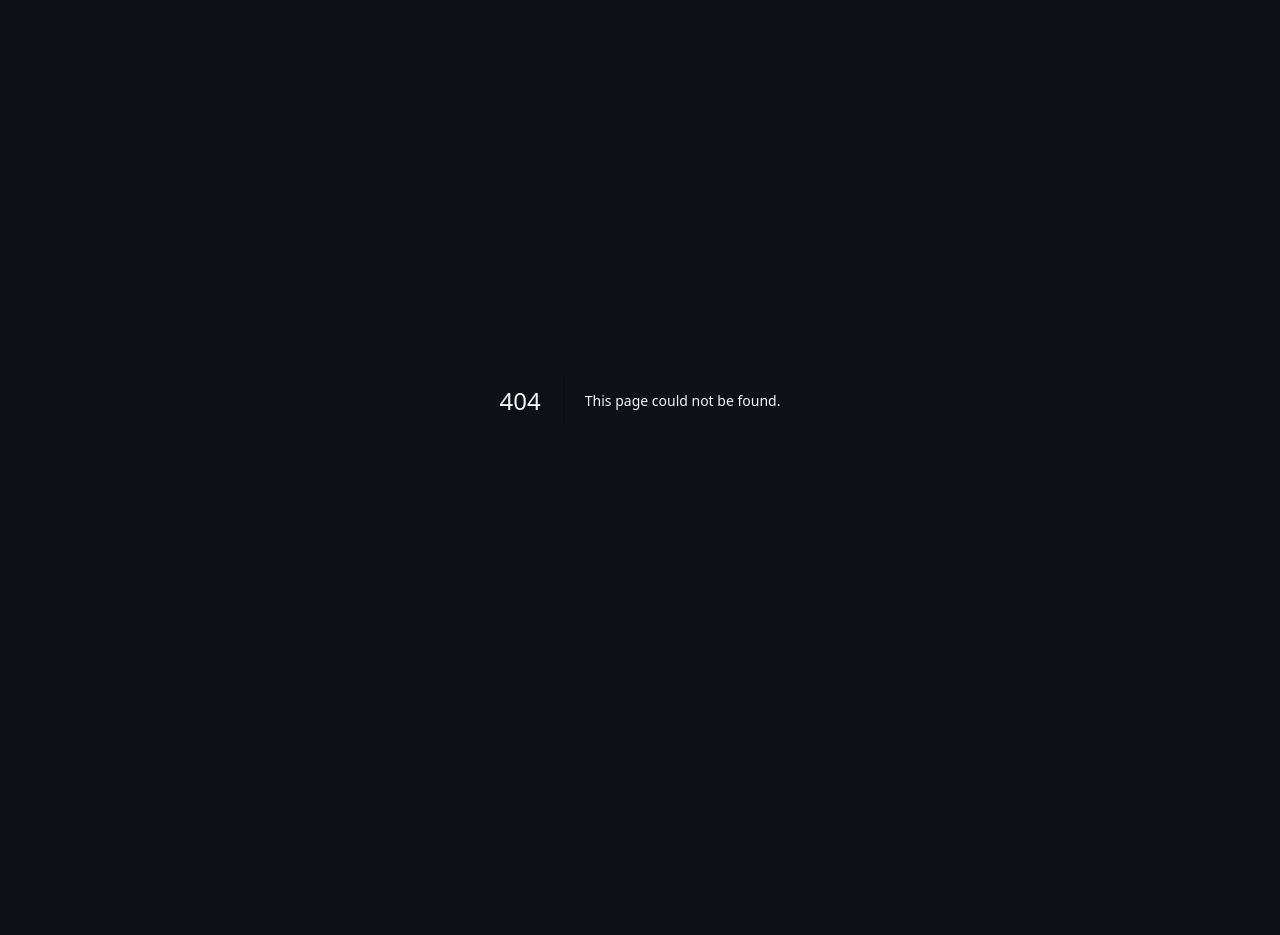
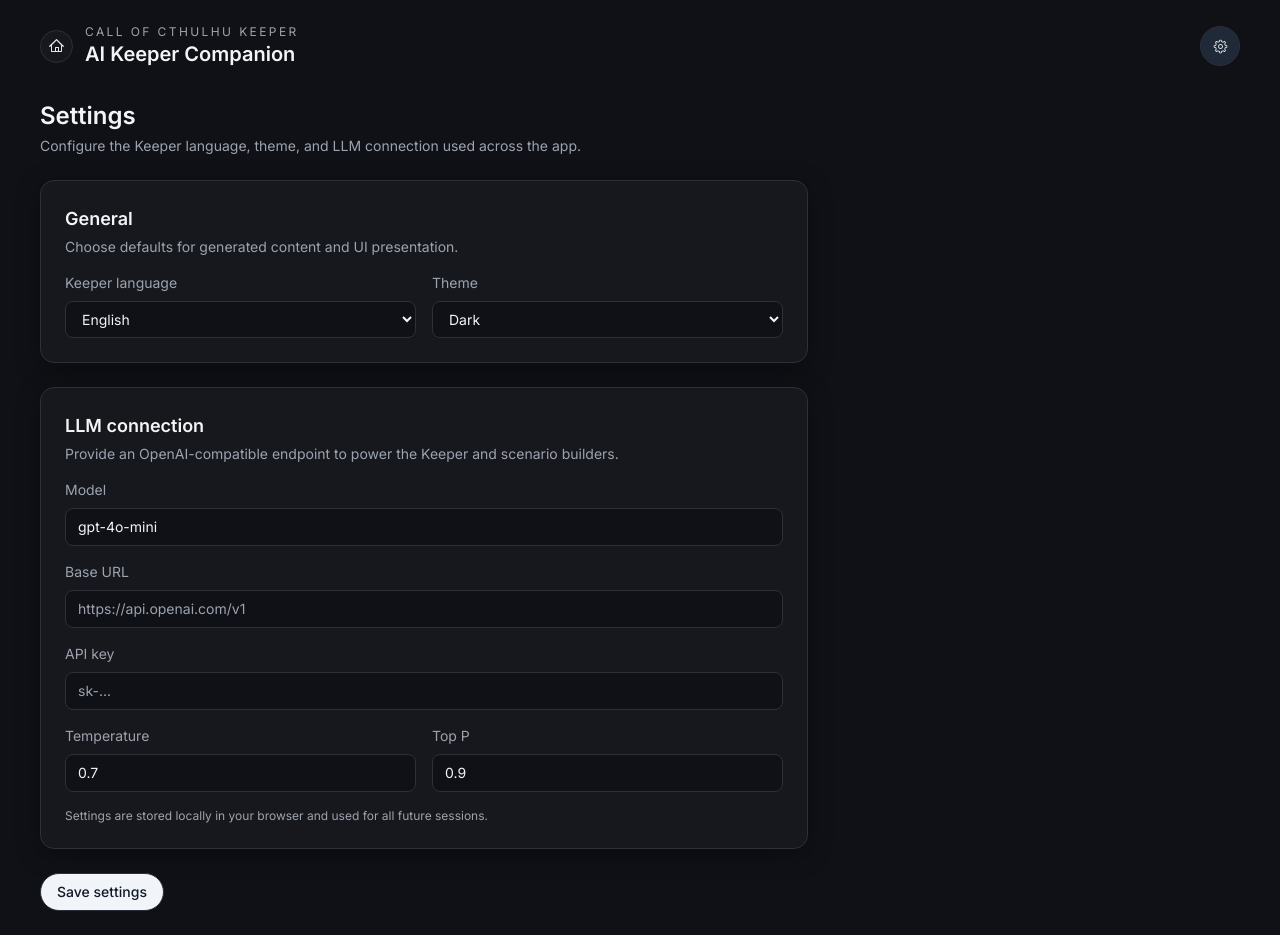
Before and after one commit to gregorshu/codex-of-shadows, a Next.js app: page /settings in a window 1280 px wide. Before the commit this address had no page. Before the commit the page ends 800 px from the top, so only its background shows below. Built offline with nearby package versions, Linux system fonts and the light colour scheme.

Commit message:
Add settings page for app settings

```diff
--- /dev/null
+++ b/src/app/settings/page.tsx
@@ -0,0 +1,165 @@
+"use client";
+
+import { FormEvent, useState } from "react";
+import { AppShell } from "@/components/layout/AppShell";
+import { Card } from "@/components/ui/Card";
+import { Input } from "@/components/ui/Input";
+import { Button } from "@/components/ui/Button";
+import { useAppData } from "@/lib/app-data-context";
+import { KeeperLanguage } from "@/types";
+
+export default function SettingsPage() {
+  const { data, updateData } = useAppData();
+
+  const [language, setLanguage] = useState<KeeperLanguage>(data.settings.language);
+  const [theme, setTheme] = useState<"light" | "dark" | "system">(data.settings.theme);
+  const [model, setModel] = useState(data.settings.llm.model);
+  const [baseUrl, setBaseUrl] = useState(data.settings.llm.baseUrl ?? "");
+  const [apiKey, setApiKey] = useState(data.settings.llm.apiKey ?? "");
+  const [temperature, setTemperature] = useState(
+    data.settings.llm.temperature?.toString() ?? "0.7"
+  );
+  const [topP, setTopP] = useState(data.settings.llm.topP?.toString() ?? "0.9");
+  const [status, setStatus] = useState<"idle" | "saved">("idle");
+
+  const handleSubmit = (event: FormEvent) => {
+    event.preventDefault();
+
+    updateData((prev) => {
+      const parsedTemperature = parseFloat(temperature);
+      const parsedTopP = parseFloat(topP);
+
+      return {
+        ...prev,
+        settings: {
+          ...prev.settings,
+          language,
+          theme,
+          llm: {
+            ...prev.settings.llm,
+            model,
+            baseUrl: baseUrl.trim() || undefined,
+            apiKey: apiKey.trim() || undefined,
+            temperature: Number.isFinite(parsedTemperature)
+              ? parsedTemperature
+              : prev.settings.llm.temperature,
+            topP: Number.isFinite(parsedTopP) ? parsedTopP : prev.settings.llm.topP,
+          },
+        },
+      };
+    });
+
+    setStatus("saved");
+    setTimeout(() => setStatus("idle"), 2000);
+  };
+
+  return (
+    <AppShell>
+      <div className="max-w-3xl space-y-6">
+        <div className="space-y-1">
+          <h1 className="text-2xl font-semibold text-gray-100">Settings</h1>
+          <p className="text-subtle text-sm">
+            Configure the Keeper language, theme, and LLM connection used across the app.
+          </p>
+        </div>
+
+        <form onSubmit={handleSubmit} className="space-y-6">
+          <Card className="space-y-4 p-6">
+            <div className="space-y-1">
+              <h2 className="text-lg font-semibold text-gray-100">General</h2>
+              <p className="text-subtle text-sm">
+                Choose defaults for generated content and UI presentation.
+              </p>
+            </div>
+            <div className="grid gap-4 sm:grid-cols-2">
+              <label className="flex flex-col gap-2 text-sm text-gray-200">
+                <span className="text-subtle">Keeper language</span>
+                <select
+                  value={language}
+                  onChange={(event) => setLanguage(event.target.value as KeeperLanguage)}
+                  className="rounded-lg border border-outline bg-[#0f1116] px-3 py-2 text-sm text-gray-100 focus:outline-none focus:ring-2 focus:ring-slate-400/50"
+                >
+                  <option value="en">English</option>
+                  <option value="ru">Russian</option>
+                </select>
+              </label>
+              <label className="flex flex-col gap-2 text-sm text-gray-200">
+                <span className="text-subtle">Theme</span>
+                <select
+                  value={theme}
+                  onChange={(event) => setTheme(event.target.value as "light" | "dark" | "system")}
+                  className="rounded-lg border border-outline bg-[#0f1116] px-3 py-2 text-sm text-gray-100 focus:outline-none focus:ring-2 focus:ring-slate-400/50"
+                >
+                  <option value="dark">Dark</option>
+                  <option value="light">Light</option>
+                  <option value="system">System</option>
+                </select>
+              </label>
+            </div>
+          </Card>
+
+          <Card className="space-y-4 p-6">
+            <div className="space-y-1">
+              <h2 className="text-lg font-semibold text-gray-100">LLM connection</h2>
+              <p className="text-subtle text-sm">
+                Provide an OpenAI-compatible endpoint to power the Keeper and scenario builders.
+              </p>
+            </div>
+            <div className="grid gap-4">
+              <Input
+                label="Model"
+                value={model}
+                onChange={(event) => setModel(event.target.value)}
+                placeholder="gpt-4o-mini"
+              />
+              <Input
+                label="Base URL"
+                value={baseUrl}
+                onChange={(event) => setBaseUrl(event.target.value)}
+                placeholder="https://api.openai.com/v1"
+              />
+              <Input
+                label="API key"
+                type="password"
+                value={apiKey}
+                onChange={(event) => setApiKey(event.target.value)}
+                placeholder="sk-..."
+                autoComplete="off"
+              />
+              <div className="grid gap-4 sm:grid-cols-2">
+                <Input
+                  label="Temperature"
+                  type="number"
+                  step="0.1"
+                  min="0"
+                  max="2"
+                  value={temperature}
+                  onChange={(event) => setTemperature(event.target.value)}
+                />
+                <Input
+                  label="Top P"
+                  type="number"
+                  step="0.05"
+                  min="0"
+                  max="1"
+                  value={topP}
+                  onChange={(event) => setTopP(event.target.value)}
+                />
+              </div>
+              <p className="text-subtle text-xs">
+                Settings are stored locally in your browser and used for all future sessions.
+              </p>
+            </div>
+          </Card>
+
+          <div className="flex items-center gap-3">
+            <Button type="submit">Save settings</Button>
+            {status === "saved" && (
+              <span className="text-sm text-green-400">Saved</span>
+            )}
+          </div>
+        </form>
+      </div>
+    </AppShell>
+  );
+}
--- a/src/components/layout/AppShell.tsx
+++ b/src/components/layout/AppShell.tsx
@@ -9,6 +9,7 @@ import { clsx } from "clsx";
 export const AppShell = ({ children }: { children: React.ReactNode }) => {
   const pathname = usePathname();
   const showHome = pathname !== "/";
+  const isOnSettingsPage = pathname === "/settings";
   return (
     <div className="min-h-screen px-5 py-6 sm:px-10">
       <header className="mb-8 flex items-center justify-between">
@@ -26,15 +27,18 @@ export const AppShell = ({ children }: { children: React.ReactNode }) => {
             <h1 className="text-xl font-semibold text-gray-100">AI Keeper Companion</h1>
           </div>
         </div>
-        <button
+        <Link
+          href="/settings"
           className={clsx(
             "flex h-10 w-10 items-center justify-center rounded-full border border-outline bg-[#16181d] text-gray-200",
-            "hover:bg-[#1f2937]"
+            "hover:bg-[#1f2937]",
+            isOnSettingsPage && "bg-[#1f2937]"
           )}
           aria-label="Settings"
+          aria-current={isOnSettingsPage ? "page" : undefined}
         >
           <GearIcon />
-        </button>
+        </Link>
       </header>
       {children}
     </div>
```
